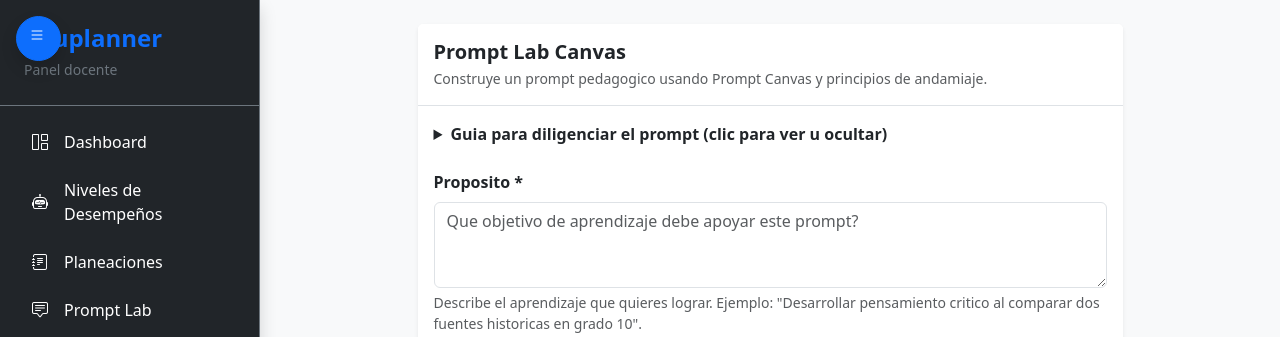
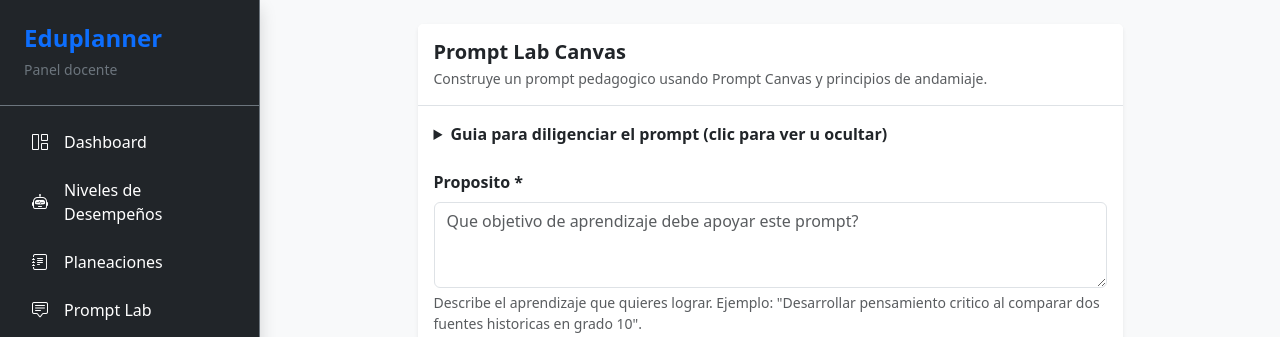
Before and after one commit to juangzj/eduplanner1.0, a Django app: page /prompt/create/ in a window 1280 px wide. Shown: the top 337 px of the page. Run offline with Django 5.2, Linux system fonts and the light colour scheme; the visitor is signed in with stand-in values (Sample User, id 1); some libraries are stand-ins or nearby versions.

Commit message:
feat: Remove sidebar toggle functionality and related styles from layout

```diff
--- a/static/css/base_left_sidebar.css
+++ b/static/css/base_left_sidebar.css
@@ -21,20 +21,6 @@
   #main-content {
     padding-left: 0;
   }
-
-  /* Collapsed sidebar behavior */
-  .sidebar-layout.sidebar-collapsed {
-    padding-left: 0;
-  }
-
-  .sidebar-layout.sidebar-collapsed #sidebar {
-    transform: translateX(-260px);
-  }
-
-  /* Ensure smooth transitions */
-  #sidebar {
-    transition: transform 0.25s ease;
-  }
 }
 
 /* Efecto hover opcional para las tarjetas del dashboard */
--- a/static/js/main.js
+++ b/static/js/main.js
@@ -1,28 +1 @@
-document.addEventListener("DOMContentLoaded", function () {
-  const btn = document.getElementById("toggleSidebarBtn");
-  const layout = document.querySelector(".sidebar-layout");
-  const STORAGE_KEY = "eduplanner_sidebar_collapsed";
-
-  function applyState(collapsed) {
-    if (!layout) return;
-    if (collapsed) layout.classList.add("sidebar-collapsed");
-    else layout.classList.remove("sidebar-collapsed");
-  }
-
-  // restore state
-  try {
-    const saved = localStorage.getItem(STORAGE_KEY) === "1";
-    applyState(saved);
-  } catch (e) {
-    // ignore
-  }
-
-  if (!btn || !layout) return;
-
-  btn.addEventListener("click", function () {
-    const collapsed = layout.classList.toggle("sidebar-collapsed");
-    try {
-      localStorage.setItem(STORAGE_KEY, collapsed ? "1" : "0");
-    } catch (e) {}
-  });
-});
+// JavaScript customization goes here
--- a/templates/base/base_left_sidebar.html
+++ b/templates/base/base_left_sidebar.html
@@ -2,18 +2,6 @@
 <link rel="stylesheet" href="{% static 'css/base_left_sidebar.css' %}" />
 {% endblock %} {% block layout %}
 <div class="sidebar-layout">
-  <!-- Desktop toggle button -->
-  <button
-    id="toggleSidebarBtn"
-    class="btn btn-primary d-none d-lg-inline-flex position-fixed top-0 start-0 m-3 rounded-circle shadow"
-    aria-label="Toggle sidebar"
-    title="Mostrar/ocultar menú"
-    style="z-index: 2100; width: 45px; height: 45px"
-  >
-    <span class="visually-hidden">Toggle sidebar</span>
-    <i class="bi bi-list"></i>
-  </button>
-
   {% include 'components/left_sidebar.html' %}
 
   <div class="contenido-principal">
```
